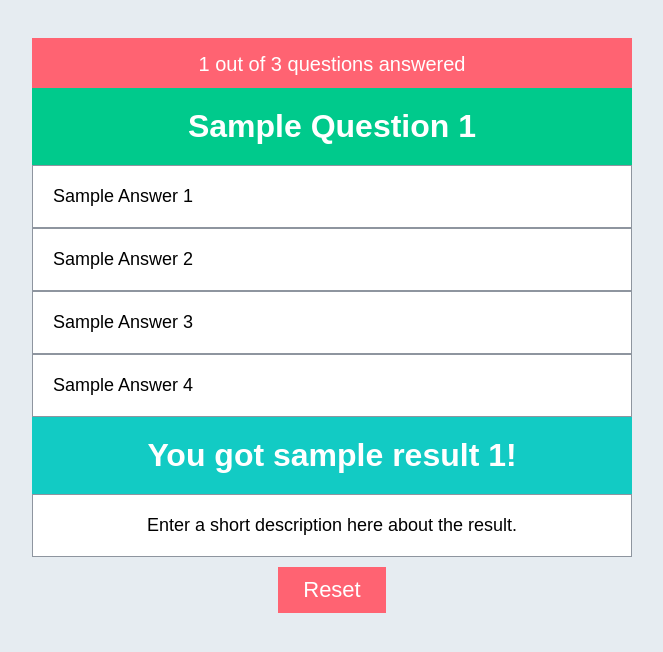
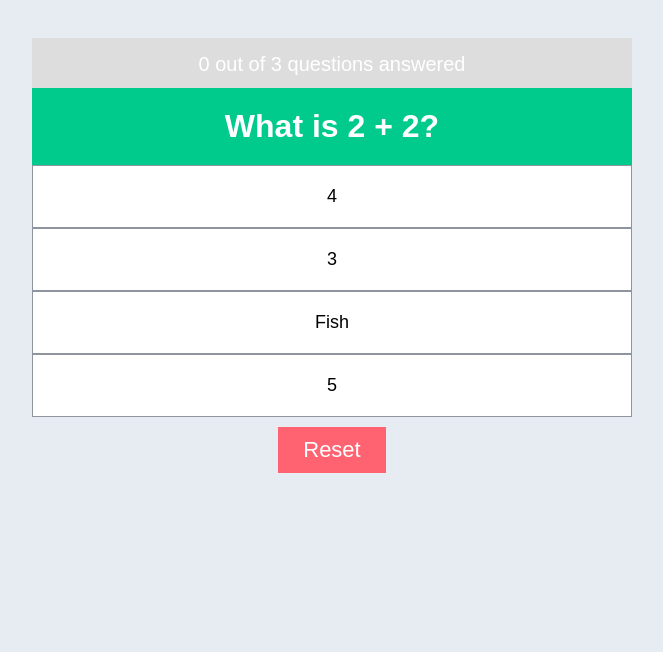
Before and after one commit to divineLush/vue-quiz, a Vue app: page / in a window 1280 px wide. Shown: the top 652 px of the page, without its empty margins (308-971 px from the left). Built offline with nearby package versions, Linux system fonts and the light colour scheme.

Commit message:
rendering and moving between questions

```diff
--- a/src/App.vue
+++ b/src/App.vue
@@ -1,33 +1,122 @@
 <template>
   <div class="ctr">
-    <div class="questions-ctr">
-      <div class="progress">
-        <div class="bar"></div>
-        <div class="status">1 out of 3 questions answered</div>
-      </div>
-      <div class="single-question">
-        <div class="question">Sample Question 1</div>
-        <div class="answers">
-          <div class="answer">Sample Answer 1</div>
-          <div class="answer">Sample Answer 2</div>
-          <div class="answer">Sample Answer 3</div>
-          <div class="answer">Sample Answer 4</div>
-        </div>
-      </div>
-    </div>
-    <div class="result">
-      <div class="title">You got sample result 1!</div>
-      <div class="desc">
-        Enter a short description here about the result.
-      </div>
-    </div>
+    <app-questions
+      v-if="isQuestionVisible"
+      :questions="questions"
+      :questionsAnswered="questionsAnswered"
+      @question-answered="questionAnswered"
+    ></app-questions>
+    <app-result v-else></app-result>
     <button type="button" class="reset-btn">Reset</button>
   </div>
 </template>
 
 <script>
+import AppQuestions from "./components/AppQuestions.vue";
+import AppResult from "./components/AppResult.vue";
+
 export default {
-  name: "App"
+  name: "App",
+
+  components: {
+    AppQuestions,
+    AppResult
+  },
+
+  data() {
+    return {
+      totalCorrect: 0,
+      questionsAnswered: 0,
+      questions: [
+        {
+          q: "What is 2 + 2?",
+          answers: [
+            {
+              text: "4",
+              is_correct: true
+            },
+            {
+              text: "3",
+              is_correct: false
+            },
+            {
+              text: "Fish",
+              is_correct: false
+            },
+            {
+              text: "5",
+              is_correct: false
+            }
+          ]
+        },
+        {
+          q: 'How many letters are in the word "Banana"?',
+          answers: [
+            {
+              text: "5",
+              is_correct: false
+            },
+            {
+              text: "7",
+              is_correct: false
+            },
+            {
+              text: "6",
+              is_correct: true
+            },
+            {
+              text: "12",
+              is_correct: false
+            }
+          ]
+        },
+        {
+          q: "Find the missing letter: C_ke",
+          answers: [
+            {
+              text: "e",
+              is_correct: false
+            },
+            {
+              text: "a",
+              is_correct: true
+            },
+            {
+              text: "i",
+              is_correct: false
+            }
+          ]
+        }
+      ],
+      results: [
+        {
+          min: 0,
+          max: 2,
+          title: "Try again!",
+          desc: "Do a little more studying and you may succeed!"
+        },
+        {
+          min: 3,
+          max: 3,
+          title: "Wow, you're a genius!",
+          desc: "Studying has definitely paid off for you!"
+        }
+      ]
+    };
+  },
+
+  computed: {
+    isQuestionVisible() {
+      return this.questionsAnswered < this.questions.length;
+    }
+  },
+
+  methods: {
+    questionAnswered(isCorrect) {
+      if (isCorrect) this.totalCorrect++;
+      this.questionsAnswered++;
+    }
+  }
 };
 </script>
 
--- /dev/null
+++ b/src/components/AppQuestions.vue
@@ -0,0 +1,64 @@
+<template>
+  <div class="questions-ctr">
+    <div class="progress">
+      <div class="bar" :style="statusBarWidth"></div>
+      <div class="status">{{ statusBarText }}</div>
+    </div>
+    <div
+      class="single-question"
+      v-for="(question, index) in questions"
+      :key="question.q"
+      :questionsAnswered="questionsAnswered"
+    >
+      <template v-if="questionsAnswered === index">
+        <div class="question">{{ question.q }}</div>
+        <div class="answers">
+          <button
+            class="answer"
+            v-for="answer in question.answers"
+            :key="answer.text"
+            @click.prevent="selectAnswer(answer.is_correct)"
+          >
+            {{ answer.text }}
+          </button>
+        </div>
+      </template>
+    </div>
+  </div>
+</template>
+
+<script>
+export default {
+  name: "AppQuestions",
+
+  props: {
+    questions: {
+      type: Array,
+      required: true
+    },
+    questionsAnswered: {
+      type: Number,
+      required: true
+    }
+  },
+
+  emits: ["question-answered"],
+
+  computed: {
+    statusBarText() {
+      return `${this.questionsAnswered} out of ${this.questions.length} questions answered`;
+    },
+    statusBarWidth() {
+      return {
+        width: `${(this.questionsAnswered / this.questions.length) * 100}%`
+      };
+    }
+  },
+
+  methods: {
+    selectAnswer(isCorrect) {
+      this.$emit("question-answered", isCorrect);
+    }
+  }
+};
+</script>
--- /dev/null
+++ b/src/components/AppResult.vue
@@ -0,0 +1,14 @@
+<template>
+  <div class="result">
+    <div class="title">You got sample result 1!</div>
+    <div class="desc">
+      Enter a short description here about the result.
+    </div>
+  </div>
+</template>
+
+<script>
+export default {
+  name: "AppResult"
+};
+</script>
```
